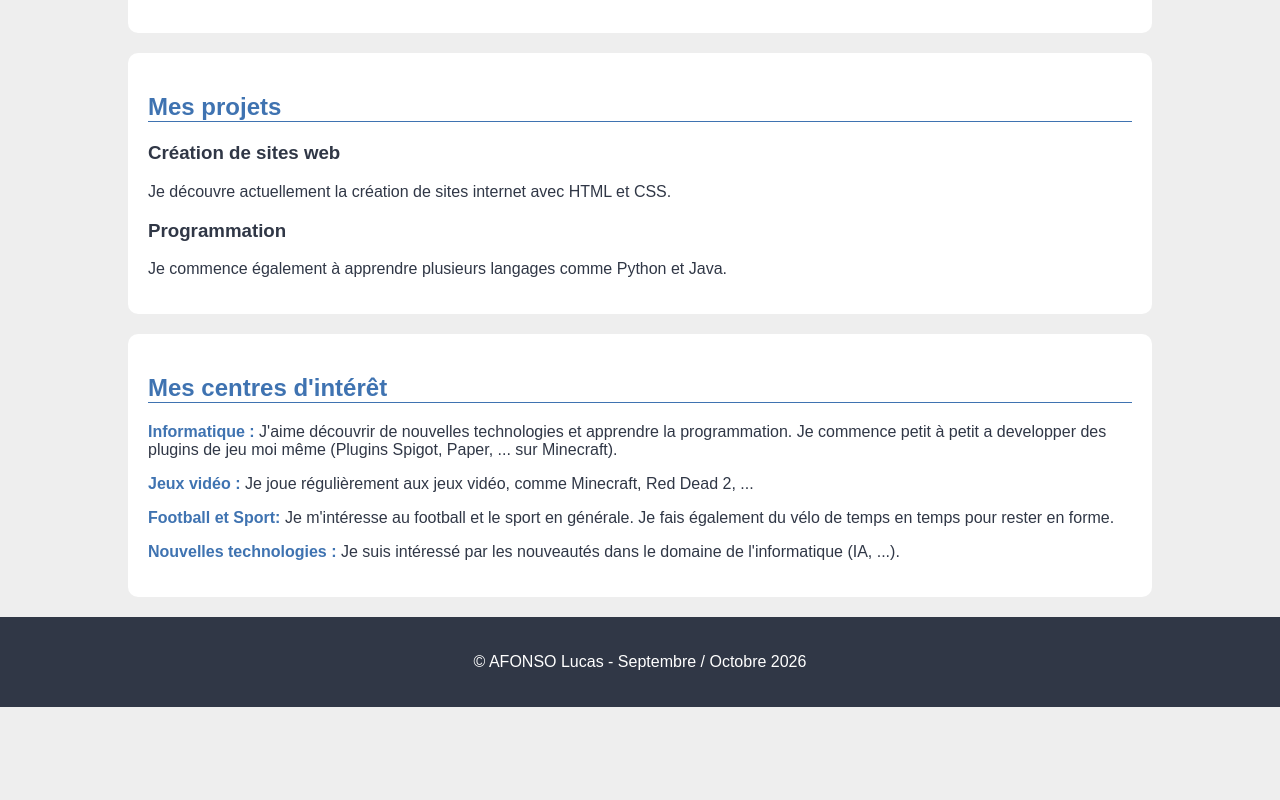
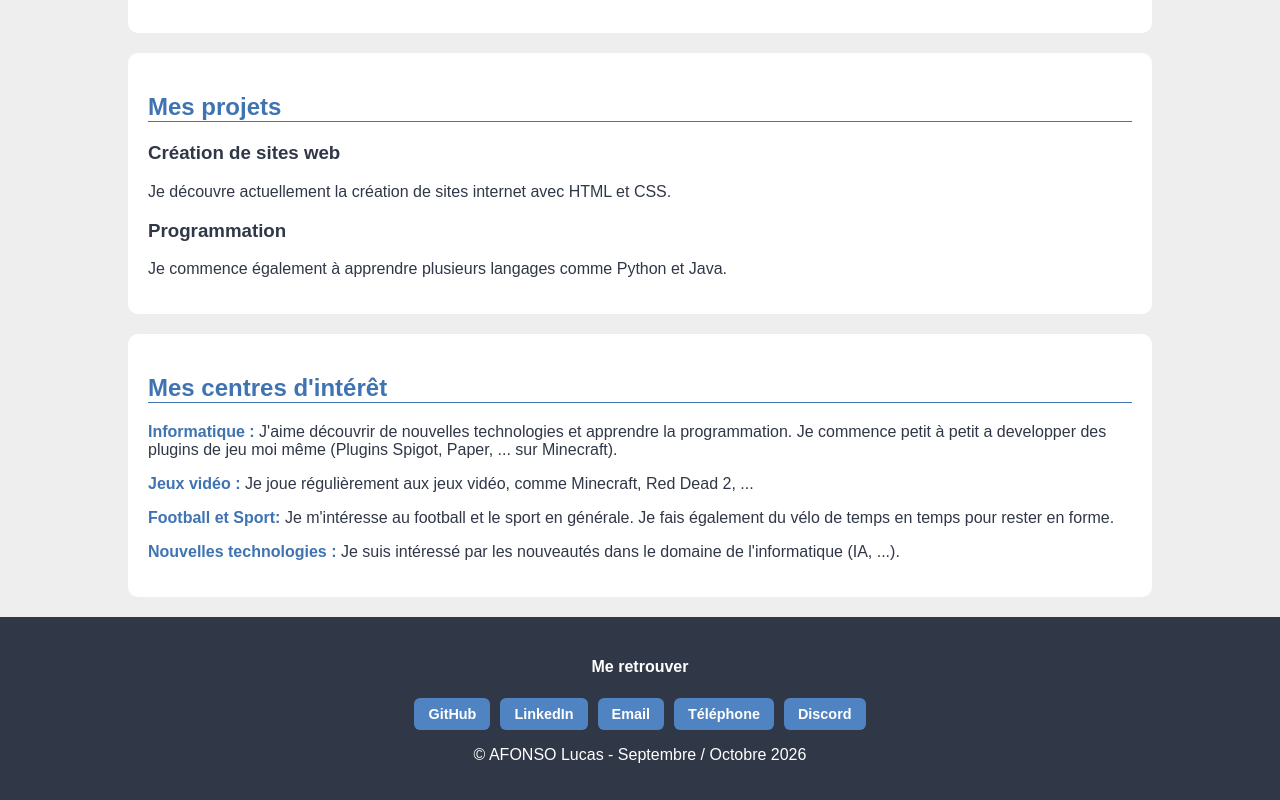
Before and after one commit to Souxch06/portfolio, a plain HTML site: page index.html in a window 1280 px wide. Shown: the part 1956-2756 px from the top of the page. Before the commit the page ends 2663 px from the top, so only its background shows below. Drawn offline with Linux system fonts and the light colour scheme.

Commit message:
Add files via upload

```diff
--- a/css/style.css
+++ b/css/style.css
@@ -132,6 +132,40 @@ footer {
   margin-top: 20px;
 }
 
+.footer-col {
+  text-align: center;
+}
+
+.footer-socials {
+  display: flex;
+  flex-wrap: wrap;
+  justify-content: center;
+  align-items: center;
+  gap: 10px;
+  width: 100%;
+  margin-top: 10px;
+}
+
+.footer-socials a {
+  display: inline-flex;
+  justify-content: center;
+  align-items: center;
+  background-color: #4f83c2;
+  color: #ffffff;
+  padding: 8px 14px;
+  border-radius: 6px;
+  text-decoration: none;
+  font-weight: bold;
+  font-size: 0.9rem;
+  transition: background-color 0.2s ease, transform 0.2s ease;
+  text-align: center;
+}
+
+.footer-socials a:hover {
+  background-color: #3a6699;
+  transform: translateY(-2px);
+}
+
 /* Bouton de retour en haut */
 #btnRetourHaut {
   display: none;
--- a/index.html
+++ b/index.html
@@ -3,6 +3,8 @@
 
 <head>
   <meta charset="UTF-8" />
+  <meta name="viewport" content="width=device-width, initial-scale=1.0" />
+  <meta name="description" content="Biographie de Lucas AFONSO, étudiant en BTS SIO, passionné d'informatique et de nouvelles technologies." />
   <title>AFONSO Lucas, ma biographie</title>
   <link rel="stylesheet" href="css/style.css" />
 </head>
@@ -183,6 +185,16 @@
     </section>
   </main>
   <footer>
+    <div class="footer-col">
+      <h4> Me retrouver </h4>
+      <div class="footer-socials">
+        <a href="https://github.com/Souxch06" target="_blank" rel="noopener">GitHub</a>
+        <a href="https://www.linkedin.com/in/lucas-afonso-4b09b1435" target="_blank" rel="noopener">LinkedIn</a>
+        <a href="mailto:lucasafonso0726@gmail.com">Email</a>
+        <a href="tel:+33650060855" title="06 50 06 08 55">Téléphone</a>
+        <a href="https://discord.com/users/skibidi_souxch" title="skibidi_souxch" target="_blank" rel="noopener">Discord</a>
+      </div>
+    </div>
     <p>&copy; AFONSO Lucas - Septembre / Octobre 2026</p>
   </footer>
   <button id="btnRetourHaut" title="Retour en haut">↑</button>
```
